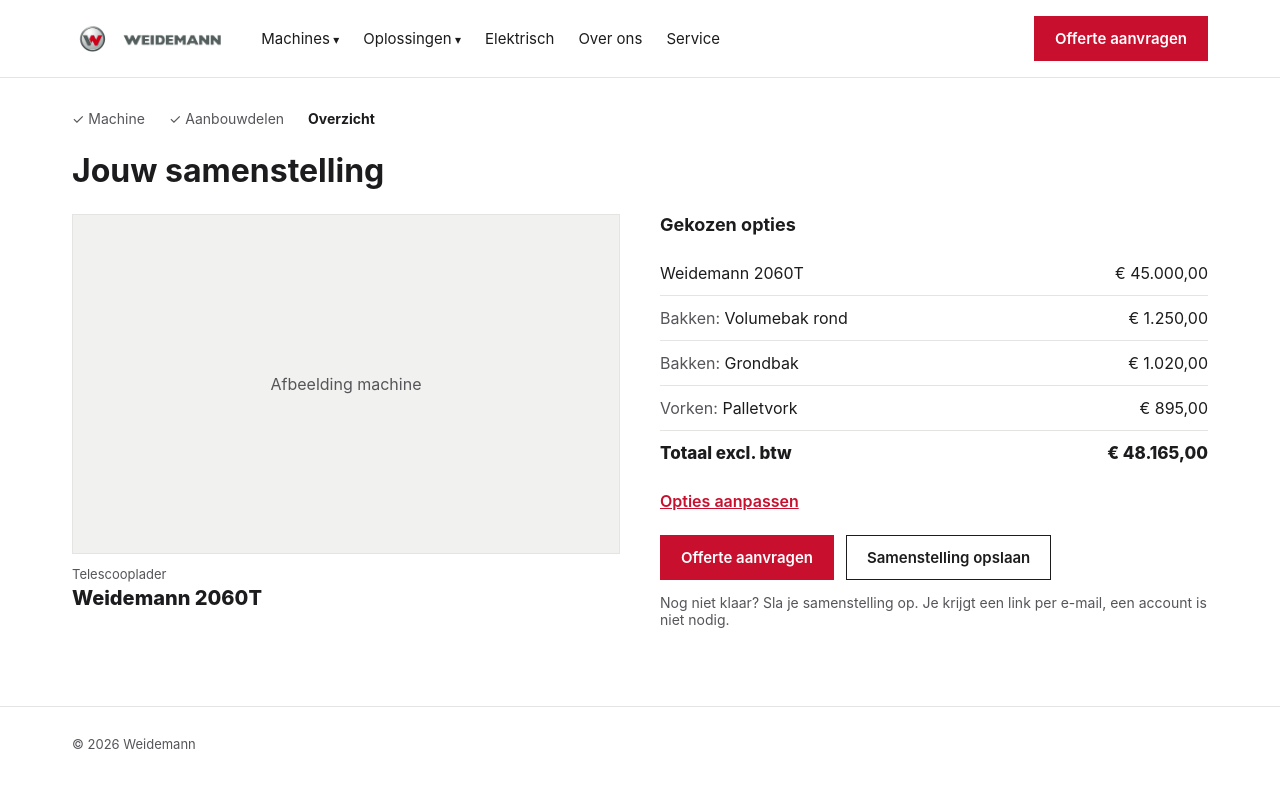
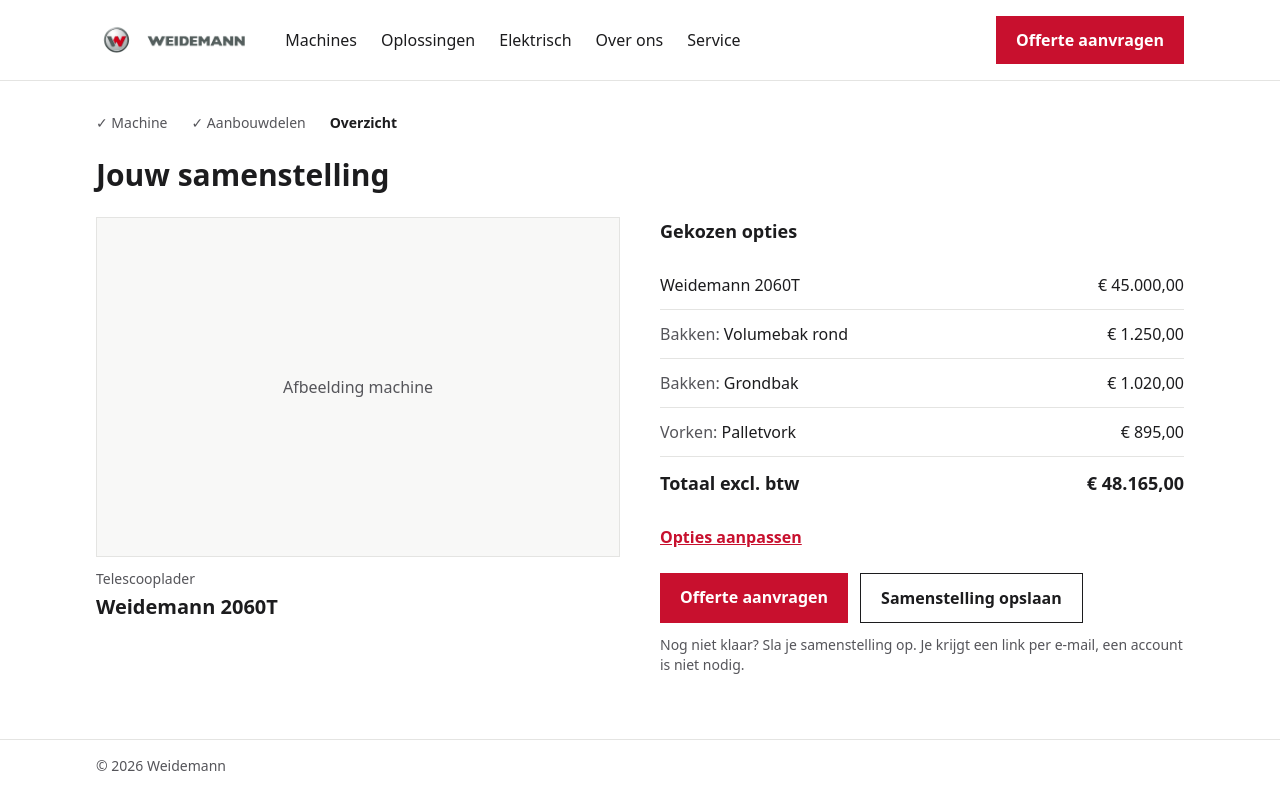
Before and after one commit to Jari2025/Weidemann-Configuratie-Systeem, a Laravel app: page /samenstelling in a window 1280 px wide. Run offline with Laravel 12, Linux system fonts and the light colour scheme; style sheets or scripts are compiled from the project's sources.

Commit message:
US4: layout en overzichtspagina omgezet naar Tailwind

```diff
--- a/public/css/samenstelling.css
+++ /dev/null
@@ -1,287 +0,0 @@
-/* Huisstijl Weidemann */
-:root {
-    --rood: #C8102E;
-    --rood-donker: #9E0C24;
-    --zwart: #1C1C1E;
-    --grijs: #55555A;
-    --lijn: #E4E4E2;
-    --achtergrond: #F8F8F7;
-    --wit: #FFFFFF;
-}
-
-/* Algemeen */
-* {
-    box-sizing: border-box;
-}
-
-body {
-    margin: 0;
-    font-family: Inter, "Helvetica Neue", Arial, sans-serif;
-    color: var(--zwart);
-    background-color: var(--wit);
-}
-
-.container {
-    max-width: 1200px;
-    margin: 0 auto;
-    padding: 0 32px;
-}
-
-h1 {
-    font-size: 32px;
-    margin: 24px 0;
-}
-
-h2 {
-    font-size: 18px;
-    margin: 0 0 16px;
-}
-
-/* Header */
-.header {
-    border-bottom: 1px solid var(--lijn);
-    padding: 16px 0;
-}
-
-.header-inner {
-    display: flex;
-    align-items: center;
-    gap: 32px;
-}
-
-.logo img {
-    height: 40px;
-    width: auto;
-    display: block;
-}
-
-.menu {
-    flex: 1;
-}
-
-.menu ul {
-    list-style: none;
-    margin: 0;
-    padding: 0;
-}
-
-/* Hoofdmenu naast elkaar */
-.menu > ul {
-    display: flex;
-    gap: 24px;
-}
-
-.menu li {
-    position: relative;
-}
-
-.menu a,
-.menu button {
-    display: block;
-    padding: 8px 0;
-    color: var(--zwart);
-    text-decoration: none;
-    font-size: 15px;
-}
-
-/* Knoppen in het menu zien eruit als links */
-.menu button {
-    background: none;
-    border: none;
-    font-family: inherit;
-    cursor: pointer;
-}
-
-.menu a:hover,
-.menu button:hover {
-    color: var(--rood);
-}
-
-/* Pijltje achter Machines en Oplossingen */
-.dropdown > button::after {
-    content: " ▾";
-    font-size: 12px;
-}
-
-/* Submenu: verborgen tot je eroverheen gaat */
-.submenu {
-    display: none;
-    position: absolute;
-    top: 100%;
-    left: -16px;
-    min-width: 220px;
-    background-color: var(--wit);
-    border: 1px solid var(--lijn);
-    padding: 8px 0;
-    z-index: 10;
-}
-
-.submenu a {
-    padding: 10px 16px;
-}
-
-.submenu a:hover {
-    background-color: var(--achtergrond);
-}
-
-/* Tonen bij hover, en ook met de Tab-toets */
-.dropdown:hover .submenu,
-.dropdown:focus-within .submenu {
-    display: block;
-}
-
-/* Knoppen */
-.knop {
-    display: inline-block;
-    background-color: var(--rood);
-    color: var(--wit);
-    padding: 12px 20px;
-    font-size: 15px;
-    font-weight: 600;
-    text-decoration: none;
-    border: 1px solid var(--rood);
-}
-
-.knop:hover {
-    background-color: var(--rood-donker);
-}
-
-.knop-wit {
-    background-color: var(--wit);
-    color: var(--zwart);
-    border-color: var(--zwart);
-}
-
-.knop-wit:hover {
-    background-color: var(--achtergrond);
-}
-
-.link {
-    color: var(--rood);
-    font-weight: 600;
-}
-
-/* Stappenbalk */
-.stappen {
-    display: flex;
-    gap: 24px;
-    list-style: none;
-    padding: 0;
-    margin: 32px 0 0;
-    font-size: 14px;
-    color: var(--grijs);
-}
-
-.stappen .actief {
-    color: var(--zwart);
-    font-weight: 700;
-}
-
-.stappen .klaar::before {
-    content: "✓ ";
-}
-
-/* Overzicht */
-.twee-kolommen {
-    display: flex;
-    gap: 40px;
-    margin-bottom: 64px;
-}
-
-.machine,
-.samenvatting {
-    flex: 1;
-}
-
-.machine img,
-.afbeelding-leeg {
-    width: 100%;
-    height: 340px;
-    object-fit: contain;
-    background-color: #F1F1EF;
-    border: 1px solid var(--lijn);
-}
-
-.afbeelding-leeg {
-    display: flex;
-    align-items: center;
-    justify-content: center;
-    color: var(--grijs);
-}
-
-.machine-type {
-    color: var(--grijs);
-    font-size: 13px;
-    margin: 12px 0 4px;
-}
-
-.machine-naam {
-    font-size: 20px;
-    font-weight: 800;
-    margin: 0;
-}
-
-.opties {
-    width: 100%;
-    border-collapse: collapse;
-    margin-bottom: 16px;
-}
-
-.opties td {
-    padding: 12px 0;
-    border-bottom: 1px solid var(--lijn);
-}
-
-.opties .prijs {
-    text-align: right;
-}
-
-.opties .categorie {
-    color: var(--grijs);
-}
-
-.opties .totaal td {
-    font-weight: 800;
-    font-size: 17px;
-    border-bottom: none;
-}
-
-.knoppen {
-    display: flex;
-    gap: 12px;
-    margin-top: 24px;
-}
-
-.uitleg {
-    color: var(--grijs);
-    font-size: 14px;
-}
-
-/* Footer */
-.footer {
-    border-top: 1px solid var(--lijn);
-    padding: 16px 0;
-    color: var(--grijs);
-    font-size: 13px;
-}
-
-/* Telefoon */
-@media (max-width: 768px) {
-    .header-inner {
-        flex-wrap: wrap;
-    }
-
-    .menu {
-        order: 3;
-        width: 100%;
-    }
-
-    .menu > ul {
-        flex-wrap: wrap;
-    }
-
-    .twee-kolommen,
-    .knoppen {
-        flex-direction: column;
-    }
-}
--- a/resources/css/app.css
+++ b/resources/css/app.css
@@ -6,4 +6,14 @@
 @theme {
     --font-sans: 'Instrument Sans', ui-sans-serif, system-ui, sans-serif, 'Apple Color Emoji', 'Segoe UI Emoji',
         'Segoe UI Symbol', 'Noto Color Emoji';
+
+    /* Huisstijl Weidemann */
+    --color-weidemann-rood: #C8102E;
+    --color-weidemann-rood-donker: #9E0C24;
+    --color-weidemann-geel: #D8B265;
+    --color-weidemann-zwart: #1C1C1E;
+    --color-weidemann-tar: #2B2D32;
+    --color-weidemann-grijs: #55555A;
+    --color-weidemann-lijn: #E4E4E2;
+    --color-weidemann-achtergrond: #F8F8F7;
 }
--- a/resources/views/layouts/samenstelling.blade.php
+++ b/resources/views/layouts/samenstelling.blade.php
@@ -4,52 +4,52 @@
     <meta charset="UTF-8">
     <meta name="viewport" content="width=device-width, initial-scale=1.0">
     <title>@yield('title')</title>
-    <link rel="stylesheet" href="{{ asset('css/samenstelling.css') }}">
+    @vite(['resources/css/app.css', 'resources/js/app.js'])
 </head>
-<body>
-    <header class="header">
-        <div class="container header-inner">
-            <a href="{{ url('/') }}" class="logo">
-                <img src="{{ asset('images/weidemann-logo.png') }}" alt="Weidemann">
+<body class="bg-white font-sans text-weidemann-zwart">
+    <header class="border-b border-weidemann-lijn">
+        <div class="mx-auto flex max-w-6xl flex-wrap items-center gap-8 px-8 py-4">
+            <a href="{{ url('/') }}">
+                <img src="{{ asset('images/weidemann-logo.png') }}" alt="Weidemann" class="h-10 w-auto">
             </a>
 
-            <nav class="menu">
-                <ul>
-                    <li class="dropdown">
-                        <button type="button">Machines</button>
-                        <ul class="submenu">
-                            <li><a href="https://weidemann.nl/machines/hoftracs">Hoftracs</a></li>
-                            <li><a href="https://weidemann.nl/machines/telescooplader">Telescooplader</a></li>
-                            <li><a href="https://weidemann.nl/machines/wielladers">Wielladers</a></li>
-                            <li><a href="https://weidemann.nl/machines/verreikers">Verreikers</a></li>
-                            <li><a href="https://weidemann.nl/aanbouwdelen">Aanbouwdelen</a></li>
+            <nav class="flex-1">
+                <ul class="flex flex-wrap gap-6">
+                    <li class="group relative">
+                        <button type="button" class="py-2 hover:text-weidemann-rood">Machines</button>
+                        <ul class="absolute top-full -left-4 z-10 hidden min-w-56 border border-weidemann-lijn bg-white py-2 group-hover:block group-focus-within:block">
+                            <li><a href="https://weidemann.nl/machines/hoftracs" class="block px-4 py-2 hover:bg-weidemann-achtergrond hover:text-weidemann-rood">Hoftracs</a></li>
+                            <li><a href="https://weidemann.nl/machines/telescooplader" class="block px-4 py-2 hover:bg-weidemann-achtergrond hover:text-weidemann-rood">Telescooplader</a></li>
+                            <li><a href="https://weidemann.nl/machines/wielladers" class="block px-4 py-2 hover:bg-weidemann-achtergrond hover:text-weidemann-rood">Wielladers</a></li>
+                            <li><a href="https://weidemann.nl/machines/verreikers" class="block px-4 py-2 hover:bg-weidemann-achtergrond hover:text-weidemann-rood">Verreikers</a></li>
+                            <li><a href="https://weidemann.nl/aanbouwdelen" class="block px-4 py-2 hover:bg-weidemann-achtergrond hover:text-weidemann-rood">Aanbouwdelen</a></li>
                         </ul>
                     </li>
-                    <li class="dropdown">
-                        <button type="button">Oplossingen</button>
-                        <ul class="submenu">
-                            <li><a href="https://weidemann.nl/oplossingen/melkveehouderij">Melkveehouderij</a></li>
-                            <li><a href="https://weidemann.nl/oplossingen/vleesveehouderij">Vleesveehouderij</a></li>
-                            <li><a href="https://weidemann.nl/oplossingen/tuinbouw">Tuinbouw</a></li>
-                            <li><a href="https://weidemann.nl/oplossingen/industrie">Grondverzet en erf</a></li>
+                    <li class="group relative">
+                        <button type="button" class="py-2 hover:text-weidemann-rood">Oplossingen</button>
+                        <ul class="absolute top-full -left-4 z-10 hidden min-w-56 border border-weidemann-lijn bg-white py-2 group-hover:block group-focus-within:block">
+                            <li><a href="https://weidemann.nl/oplossingen/melkveehouderij" class="block px-4 py-2 hover:bg-weidemann-achtergrond hover:text-weidemann-rood">Melkveehouderij</a></li>
+                            <li><a href="https://weidemann.nl/oplossingen/vleesveehouderij" class="block px-4 py-2 hover:bg-weidemann-achtergrond hover:text-weidemann-rood">Vleesveehouderij</a></li>
+                            <li><a href="https://weidemann.nl/oplossingen/tuinbouw" class="block px-4 py-2 hover:bg-weidemann-achtergrond hover:text-weidemann-rood">Tuinbouw</a></li>
+                            <li><a href="https://weidemann.nl/oplossingen/industrie" class="block px-4 py-2 hover:bg-weidemann-achtergrond hover:text-weidemann-rood">Grondverzet en erf</a></li>
                         </ul>
                     </li>
-                    <li><a href="https://weidemann.nl/elektrisch">Elektrisch</a></li>
-                    <li><a href="https://weidemann.nl/over-ons">Over ons</a></li>
-                    <li><a href="https://weidemann.nl/service-en-support">Service</a></li>
+                    <li><a href="https://weidemann.nl/elektrisch" class="block py-2 hover:text-weidemann-rood">Elektrisch</a></li>
+                    <li><a href="https://weidemann.nl/over-ons" class="block py-2 hover:text-weidemann-rood">Over ons</a></li>
+                    <li><a href="https://weidemann.nl/service-en-support" class="block py-2 hover:text-weidemann-rood">Service</a></li>
                 </ul>
             </nav>
 
-            <a href="https://weidemann.nl/offerte-aanvragen" class="knop">Offerte aanvragen</a>
+            <a href="https://weidemann.nl/offerte-aanvragen" class="bg-weidemann-rood px-5 py-3 font-semibold text-white hover:bg-weidemann-rood-donker">Offerte aanvragen</a>
         </div>
     </header>
 
-    <main class="container">
+    <main class="mx-auto max-w-6xl px-8">
         @yield('content')
     </main>
 
-    <footer class="footer">
-        <div class="container">
+    <footer class="border-t border-weidemann-lijn py-4 text-sm text-weidemann-grijs">
+        <div class="mx-auto max-w-6xl px-8">
             <p>© 2026 Weidemann</p>
         </div>
     </footer>
--- a/resources/views/samenstelling/overzicht.blade.php
+++ b/resources/views/samenstelling/overzicht.blade.php
@@ -3,56 +3,56 @@
 @section('title', 'Jouw samenstelling')
 
 @section('content')
-    <ol class="stappen">
-        <li class="klaar">Machine</li>
-        <li class="klaar">Aanbouwdelen</li>
-        <li class="actief">Overzicht</li>
+    <ol class="mt-8 flex gap-6 text-sm text-weidemann-grijs">
+        <li>✓ Machine</li>
+        <li>✓ Aanbouwdelen</li>
+        <li class="font-bold text-weidemann-zwart">Overzicht</li>
     </ol>
 
-    <h1>Jouw samenstelling</h1>
+    <h1 class="my-6 text-3xl font-extrabold">Jouw samenstelling</h1>
 
-    <div class="twee-kolommen">
-        <div class="machine">
+    <div class="mb-16 flex flex-col gap-10 md:flex-row">
+        <div class="flex-1">
             @if ($machine->afbeelding)
-                <img src="{{ asset($machine->afbeelding) }}" alt="{{ $machine->naam }}">
+                <img src="{{ asset($machine->afbeelding) }}" alt="{{ $machine->naam }}" class="h-[340px] w-full border border-weidemann-lijn bg-weidemann-achtergrond object-contain">
             @else
-                <div class="afbeelding-leeg">Afbeelding machine</div>
+                <div class="flex h-[340px] w-full items-center justify-center border border-weidemann-lijn bg-weidemann-achtergrond text-weidemann-grijs">Afbeelding machine</div>
             @endif
 
-            <p class="machine-type">{{ $machine->type }}</p>
-            <p class="machine-naam">{{ $machine->naam }}</p>
+            <p class="mt-3 mb-1 text-sm text-weidemann-grijs">{{ $machine->type }}</p>
+            <p class="text-xl font-extrabold">{{ $machine->naam }}</p>
         </div>
 
-        <div class="samenvatting">
-            <h2>Gekozen opties</h2>
+        <div class="flex-1">
+            <h2 class="mb-4 text-lg font-bold">Gekozen opties</h2>
 
-            <table class="opties">
-                <tr>
-                    <td>{{ $machine->naam }}</td>
-                    <td class="prijs">&euro; {{ number_format($machine->prijs, 2, ',', '.') }}</td>
+            <table class="mb-4 w-full border-collapse">
+                <tr class="border-b border-weidemann-lijn">
+                    <td class="py-3">{{ $machine->naam }}</td>
+                    <td class="py-3 text-right">&euro; {{ number_format($machine->prijs, 2, ',', '.') }}</td>
                 </tr>
 
                 @foreach ($opties as $optie)
-                    <tr>
-                        <td><span class="categorie">{{ $optie->categorie }}:</span> {{ $optie->naam }}</td>
-                        <td class="prijs">&euro; {{ number_format($optie->prijs, 2, ',', '.') }}</td>
+                    <tr class="border-b border-weidemann-lijn">
+                        <td class="py-3"><span class="text-weidemann-grijs">{{ $optie->categorie }}:</span> {{ $optie->naam }}</td>
+                        <td class="py-3 text-right">&euro; {{ number_format($optie->prijs, 2, ',', '.') }}</td>
                     </tr>
                 @endforeach
 
-                <tr class="totaal">
-                    <td>Totaal excl. btw</td>
-                    <td class="prijs">&euro; {{ number_format($totaal, 2, ',', '.') }}</td>
+                <tr class="text-lg font-extrabold">
+                    <td class="py-3">Totaal excl. btw</td>
+                    <td class="py-3 text-right">&euro; {{ number_format($totaal, 2, ',', '.') }}</td>
                 </tr>
             </table>
 
-            <a href="#" class="link">Opties aanpassen</a>
+            <a href="#" class="font-semibold text-weidemann-rood underline">Opties aanpassen</a>
 
-            <div class="knoppen">
-                <a href="#" class="knop">Offerte aanvragen</a>
-                <a href="#" class="knop knop-wit">Samenstelling opslaan</a>
+            <div class="mt-6 flex flex-col gap-3 sm:flex-row">
+                <a href="#" class="bg-weidemann-rood px-5 py-3 text-center font-semibold text-white hover:bg-weidemann-rood-donker">Offerte aanvragen</a>
+                <a href="#" class="border border-weidemann-zwart px-5 py-3 text-center font-semibold hover:bg-weidemann-achtergrond">Samenstelling opslaan</a>
             </div>
 
-            <p class="uitleg">Nog niet klaar? Sla je samenstelling op. Je krijgt een link per e-mail, een account is niet nodig.</p>
+            <p class="mt-3 text-sm text-weidemann-grijs">Nog niet klaar? Sla je samenstelling op. Je krijgt een link per e-mail, een account is niet nodig.</p>
         </div>
     </div>
 @endsection
--- a/routes/web.php
+++ b/routes/web.php
@@ -7,7 +7,6 @@ Route::get('/', function () {
 });
 
 // TIJDELIJK: testdata
-// Straks komt deze data uit de database via een controller.
 Route::get('/samenstelling', function () {
     $machine = (object) [
         'naam' => 'Weidemann 2060T',
```
